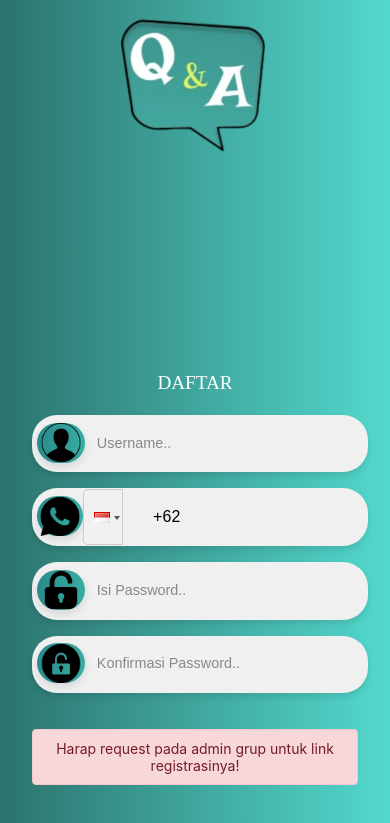
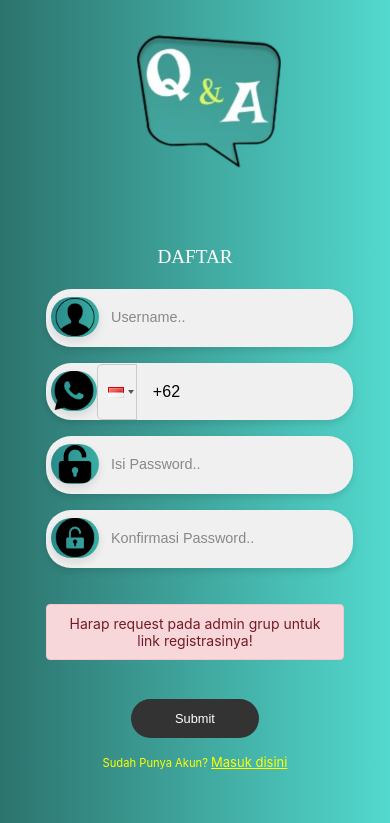
Before and after one commit to tiansetiaone/QnA-Frontendv2, a React (Create React App) app: page /register in a window 390 px wide. Shown: the top 823 px of the page. Built offline with nearby package versions, Linux system fonts and the light colour scheme; no server answers; a web font is replaced by a local one.

Commit message:
update frontend 16032025 v2

```diff
--- a/src/styles/ForgotPass.css
+++ b/src/styles/ForgotPass.css
@@ -246,19 +246,6 @@ form a:hover {
   margin-top: 7rem;
 }
 
-
-  .login-container .logo-container2 {
-    width: 100%;
-    padding: 10px;
-    background: transparent;
-    margin-top: 3rem;
-  }
-
-  .logo-container2 {
-    position: absolute;
-    top: 0;
-  }
-
   .logo-container2 img {
     width: 10em;
   }
--- a/src/styles/Login.css
+++ b/src/styles/Login.css
@@ -230,19 +230,6 @@ form a:hover {
     min-height: fit-content;
   }
 
-.login-left {
-  min-height: 100vh;
-  margin-top: 9rem;
-}
-
-
-  .login-container .logo-container {
-    width: 100%;
-    padding: 10px;
-    background: transparent;
-    margin-top: 0rem;
-  }
-
   .logo-container {
     position: absolute;
     top: 0;
--- a/src/styles/Profil.css
+++ b/src/styles/Profil.css
@@ -276,7 +276,6 @@
 @media (max-width: 480px) {
   .profil-container {
     flex-direction: column;
-    min-height: 140vh;
     padding: 1rem;
   }
 
--- a/src/styles/QnalistUser.css
+++ b/src/styles/QnalistUser.css
@@ -452,7 +452,7 @@ select option {
   margin-top: -2em;
 }
 .search-form button {
-  margin-right: 0.4em;
+  margin-right: 0.2em;
 }
 .delete-btn2 {
   position: static;
--- a/src/styles/Register.css
+++ b/src/styles/Register.css
@@ -1,6 +1,6 @@
 .register-container {
   display: flex;
-  height: 100vh;
+  height: 106vh;
   background: linear-gradient(to right, #2c736d, #53d9ce);
 }
 
@@ -189,8 +189,8 @@
   }
 
   .register-left {
-    padding: 1rem;
-    margin-top: 16rem;
+    padding: 6rem;
+    margin-top: 9rem;
   }
 
   .signIn {
@@ -288,13 +288,12 @@
 /* Breakpoint untuk layar <= 480px */
 @media (max-width: 480px) {
   .register-container {
-    padding: 1rem;
-    min-height: 131vh;
-  }
-
+    height: 105vh;
+}
   .register-left {
     text-align: center;
     margin-top: 8em;
+    padding: 6rem;
   }
 
   .signIn {
@@ -387,12 +386,6 @@
     display: none;
   }
   .register-right {
-    margin-top : 2rem;
-   position: absolute;
-   display: flex;
-   justify-content: center;
-   background: transparent;
-   width: 80%;
-   margin-left: -1rem;
+    margin-left: 1rem;
   }
 }
```
